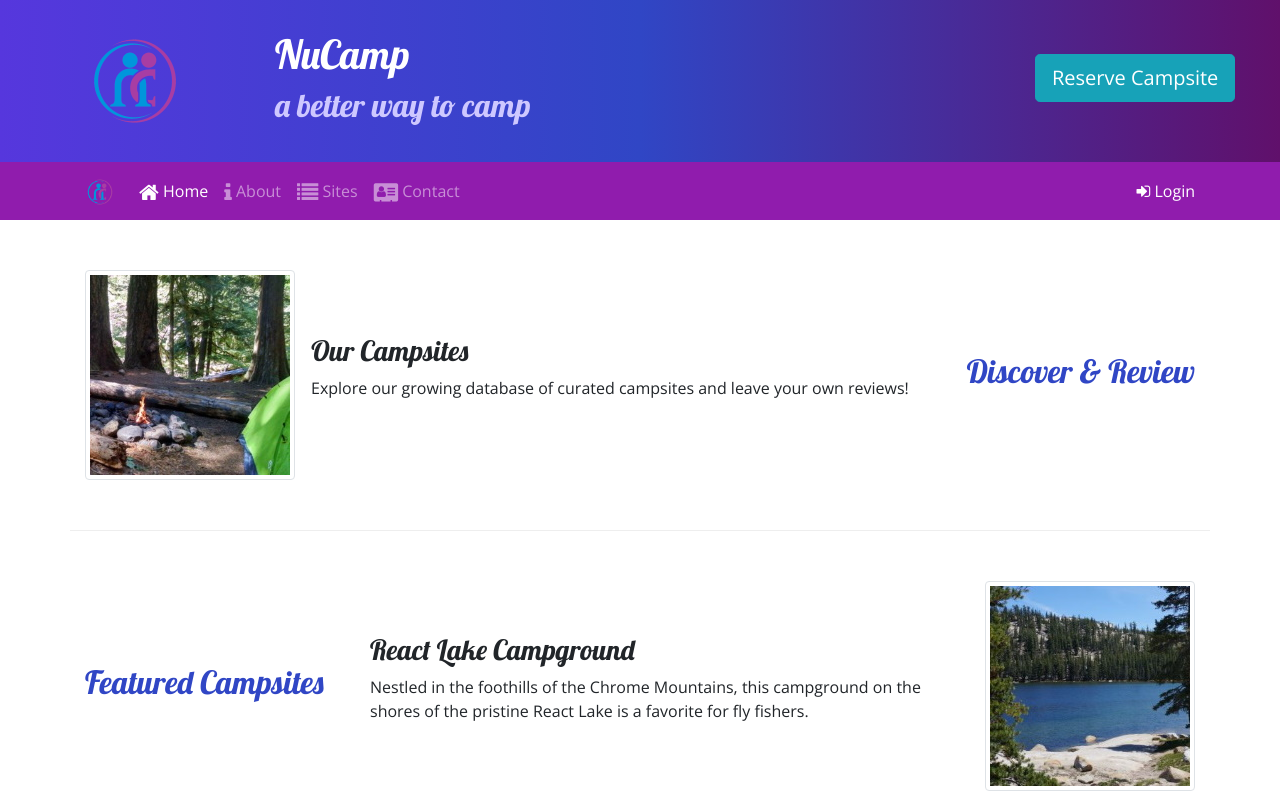
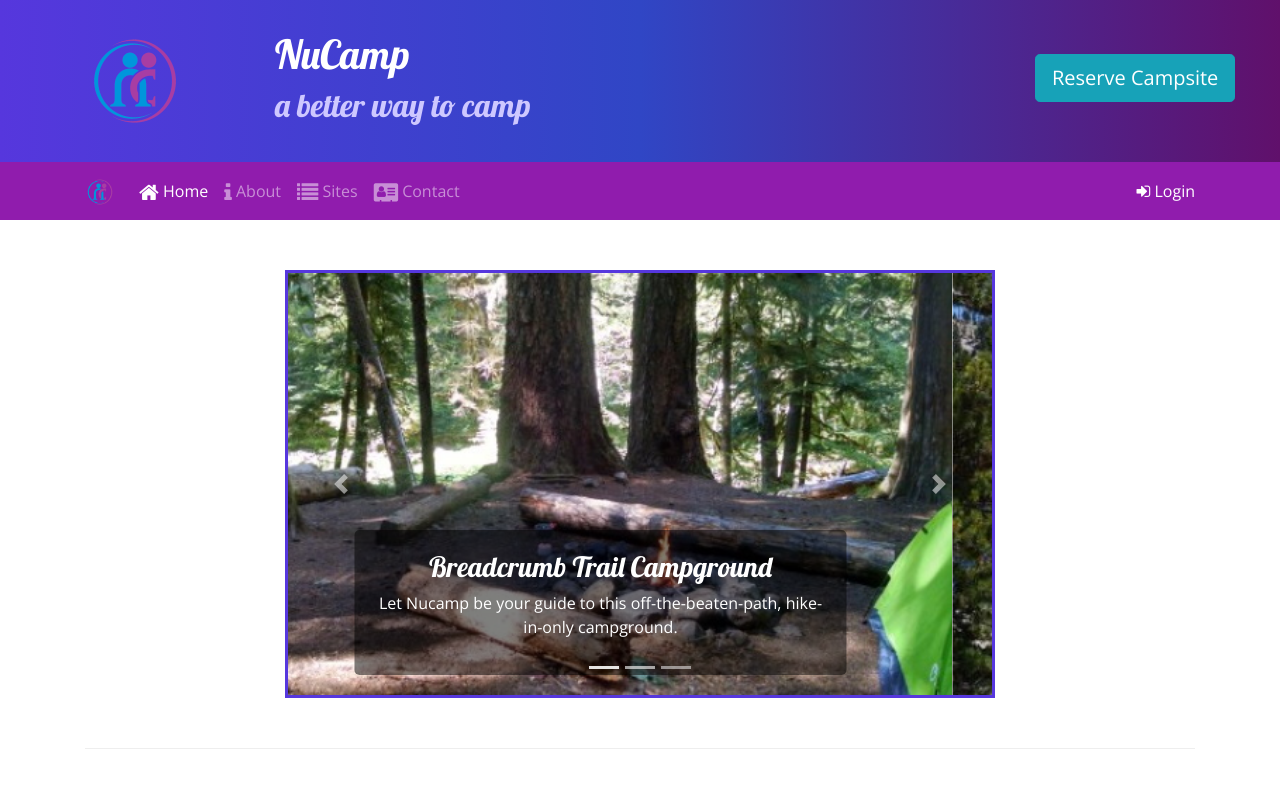
Before and after one commit to alexmuniznina/nucampsite, a website: page index.html in a window 1280 px wide. Shown: the top 796 px of the page. Drawn offline with nearby package versions, Linux system fonts and the light colour scheme.

Commit message:
Carousel

```diff
--- a/css/styles.css
+++ b/css/styles.css
@@ -49,3 +49,14 @@ a, a:hover {
     color: inherit;
     text-decoration: none;
 }
+
+.carousel-caption {
+    background-color: rgba(0, 0, 0, 0.5);
+    border-radius: 5px;
+    padding-left: 20px;
+    padding-right: 20px;
+}
+
+.carousel {
+    border: 3px solid #5637DD;
+}
--- a/index.html
+++ b/index.html
@@ -99,7 +99,53 @@
         </div>
     </div>
 
+    <!-- Carousel -->
     <div class="container">
+        <div class="row-content">
+            <div class="col-md-8 mx-auto">
+                <div id="homeCarousel" class="carousel slide" data-ride="carousel">
+                    <ol class="carousel-indicators">
+                        <li data-target="#homeCarousel" data-slide-to="0" class="active"></li>
+                        <li data-target="#homeCarousel" data-slide-to="1"></li>
+                        <li data-target="#homeCarousel" data-slide-to="2"></li>
+                    </ol>
+                    <div class="carousel-inner">
+                        <div class="carousel-item active">
+                            <img class="d-block w-100" src="img/breadcrumb-trail.jpg" alt="Breadcrumb Trail Campground" />
+                            <div class="carousel-caption">
+                                <h3>Breadcrumb Trail Campground</h3>
+                                <p class="d-none d-sm-block">Let Nucamp be your guide to this off-the-beaten-path, hike-in-only campground.</p>
+                            </div>
+                        </div>
+                        <div class="carousel-item">
+                            <img class="d-block w-100" src="img/react-lake.jpg" alt="React Lake Campground" />
+                            <div class="carousel-caption">
+                                <h3>React Lake Campground</h3>
+                                <p class="d-none d-sm-block">Nestled in the foothills of the Chrome Mountains, this campground on the shores of the pristine React Lake is a favorite
+                                for fly fishers.</p>
+                            </div>
+                        </div>
+                        <div class="carousel-item">
+                            <img class="d-block w-100" src="img/chrome-river.jpg" alt="Chrome River Campground" />
+                            <div class="carousel-caption">
+                                <h3>Chrome River Campground</h3>
+                                <p class="d-none d-sm-block">Spend a few sunny days and starry nights beneath a canopy of old-growth firs at this enchanting spot by the Chrome
+                                River.</p>
+                            </div>
+                        </div>
+                    </div>
+                    <a class="carousel-control-prev" href="#homeCarousel" role="button" data-slide="prev">
+                        <span class="carousel-control-prev-icon"></span>
+                        <span class="sr-only">Previous</span>
+                    </a>
+                    <a class="carousel-control-next" href="#homeCarousel" role="button" data-slide="next">
+                        <span class="carousel-control-next-icon"></span>
+                        <span class="sr-only">next</span>
+                    </a>
+                </div>
+            </div>
+        </div>
+
         <div class="row row-content align-items-center">
             <div class="col-sm-4 order-sm-last col-md-3">
                 <h2 class="text-sm-right">Discover & Review</h2>
```
